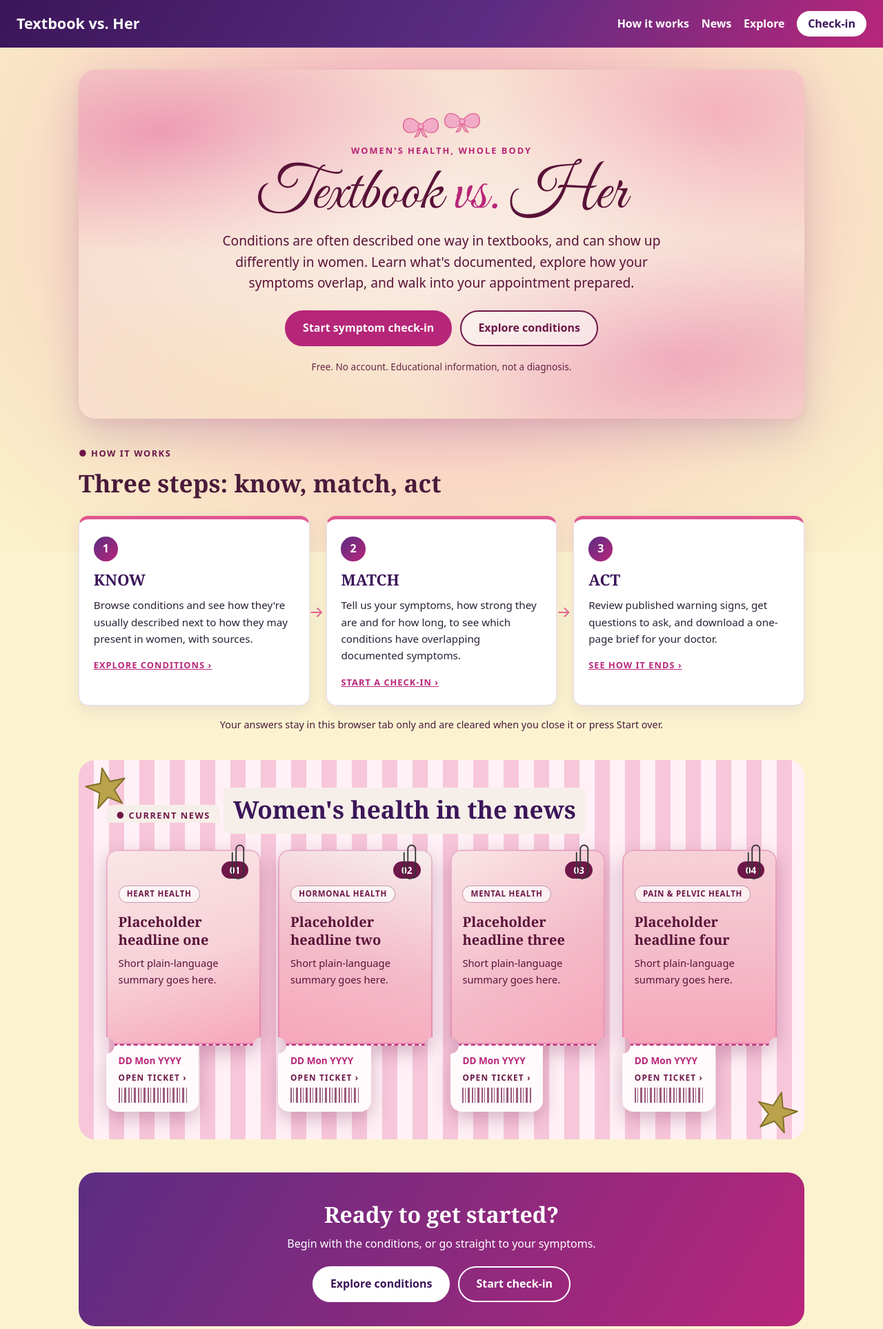
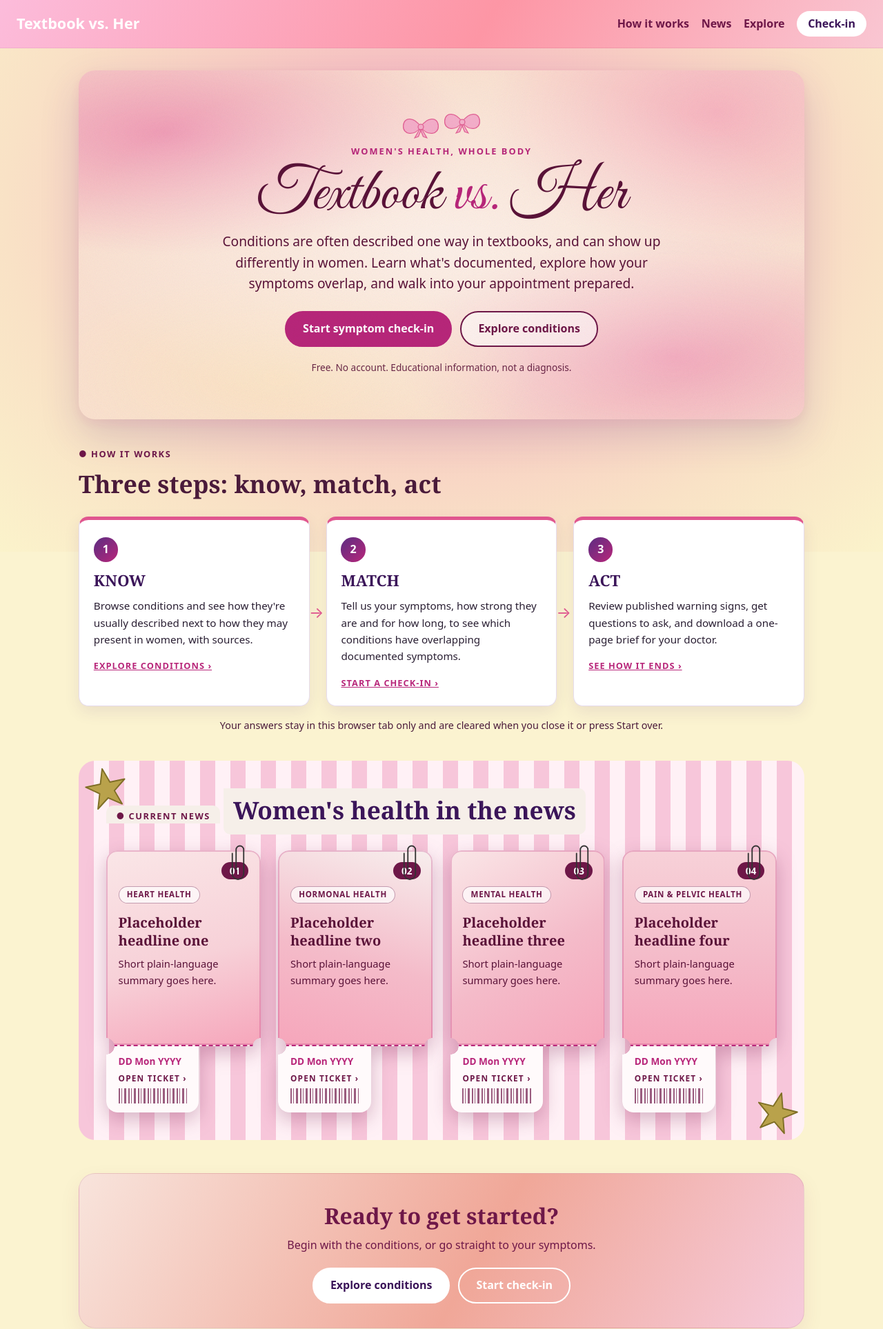
Before and after one commit to sanjanahegde62-maker/heardYou, a plain HTML site: page frontend/index.html in a window 1280 px wide. Shown: the top 1927 px of the page at 69% size. Drawn offline with Linux system fonts and the light colour scheme.

Commit message:
addded colors

```diff
--- a/frontend/styles/main.css
+++ b/frontend/styles/main.css
@@ -55,10 +55,16 @@ a { color: var(--purple-700); }
 /* ---------- Header ---------- */
 .site-header {
   padding: var(--gap) 1.5rem;
-  color: #fff;
-  background: linear-gradient(120deg, var(--purple-900), var(--purple-700) 55%, var(--rose-700));
+  color: var(--rose-900);
+  background: linear-gradient(
+    120deg,
+    #fcbcdb,
+    #fd96a5 55%,
+    #f9c6d2
+  );
+  border-bottom: 1px solid rgba(110, 23, 72, 0.08);
 }
-.site-header h1 { margin: 0; font-size: 1.35rem; }
+.site-header h1 { margin: 0; font-size: 1.35rem;  color: rgb(246, 101, 249); }
 
 .steps {
   display: flex;
@@ -708,8 +714,16 @@ a.ccard:focus-visible {
 /* ---------- Landing page ---------- */
 .site-header--bar { display: flex; flex-wrap: wrap; align-items: center; justify-content: space-between; gap: 0.75rem; }
 .site-nav { display: flex; flex-wrap: wrap; align-items: center; gap: 0.4rem 1.1rem; }
-.site-nav a { color: #fff; font-weight: 600; text-decoration: none; }
-.site-nav a:hover { text-decoration: underline; }
+.site-nav a {
+  color: var(--rose-900);
+  font-weight: 600;
+  text-decoration: none;
+}
+
+.site-nav a:hover {
+  color: var(--rose-700);
+  text-decoration: underline;
+}
 .site-nav__cta { padding: 0.35rem 1rem; color: var(--purple-900) !important; background: #fff; border-radius: 999px; text-decoration: none !important; }
 
 .hero {
@@ -825,12 +839,19 @@ a.ccard:focus-visible {
 .flow__privacy { margin-top: 1rem; text-align: center; }
 
 .cta {
-  margin: 3rem 0 1rem;
+   margin: 3rem 0 1rem;
   padding: 2.2rem 1.5rem;
   text-align: center;
-  color: #fff;
-  background: linear-gradient(120deg, var(--purple-700), var(--rose-700));
+  color: var(--rose-900);
+  background: linear-gradient(
+    120deg,
+    #F8E4DC,
+    #f0a798 55%,
+    #f6cbdb
+  );
+  border: 1px solid rgba(110, 23, 72, 0.10);
   border-radius: 24px;
+  box-shadow: 0 12px 30px rgba(110, 23, 72, 0.08);
 }
 .cta h2 { margin: 0 0 0.3rem; font-family: var(--serif); font-size: clamp(1.5rem, 4vw, 2rem); }
 .cta p { margin: 0 0 1.2rem; }
```
Also changed, not shown: frontend/pages/checkin.html (+1 -1 lines).
